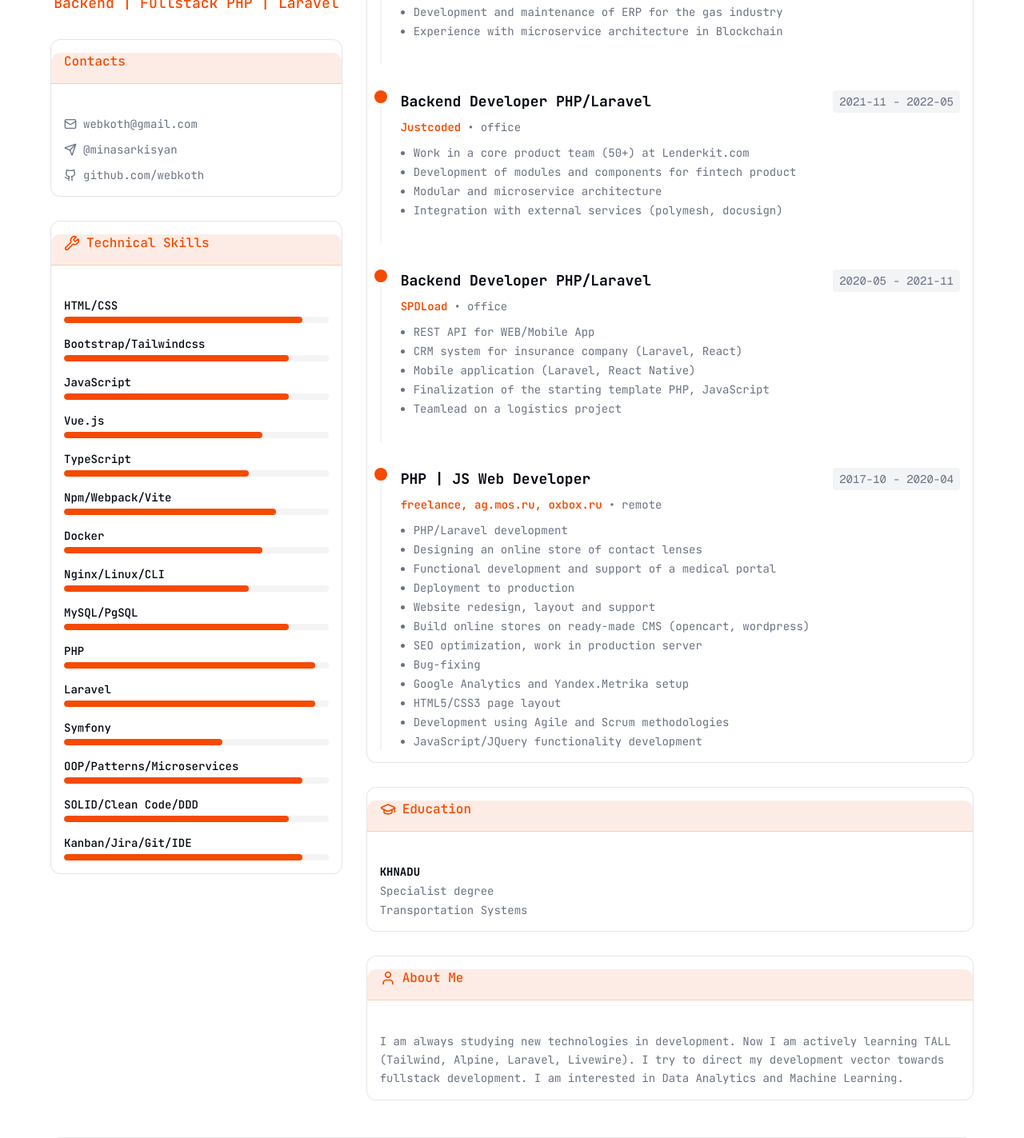
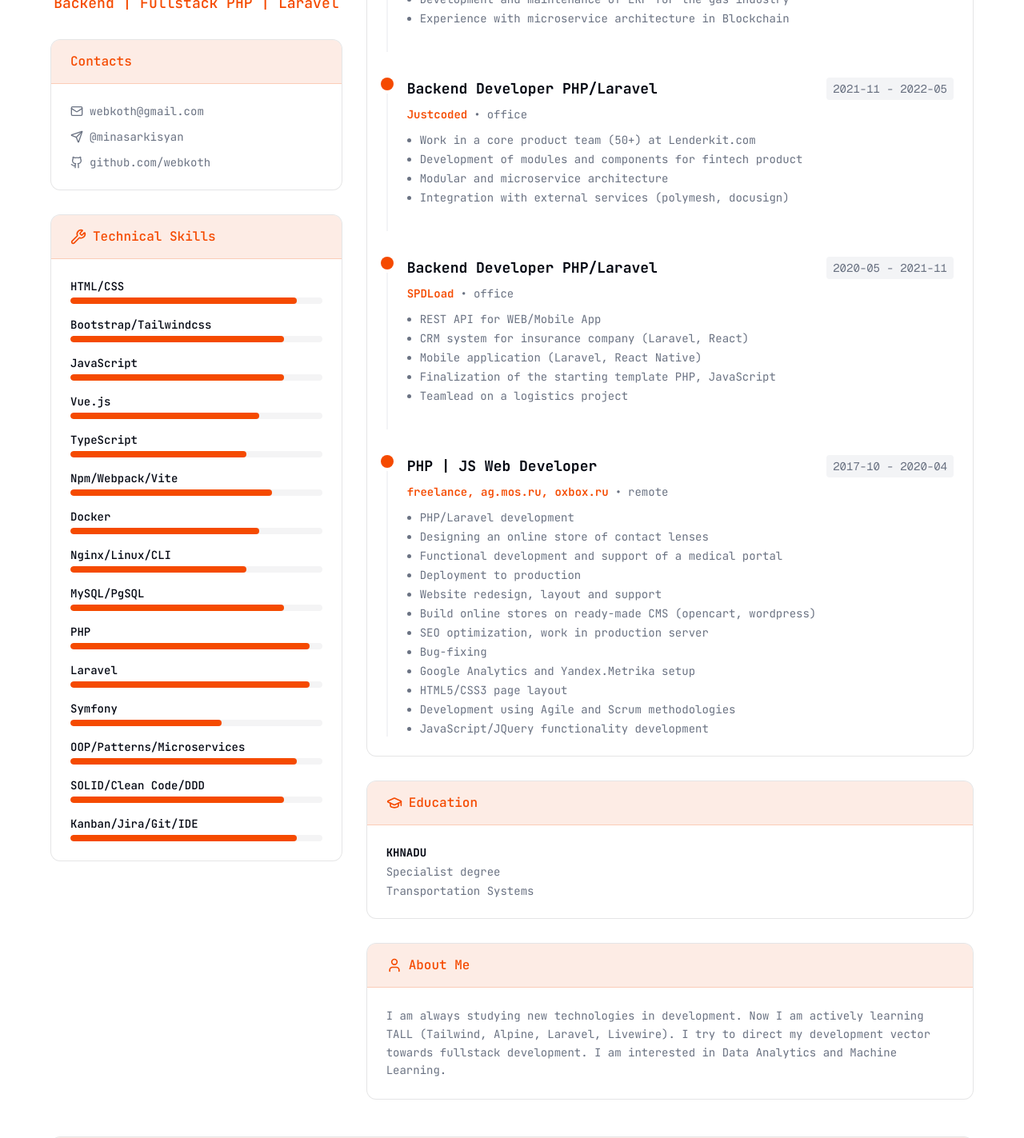
Before and after one commit to webkoth/webkoth, a Next.js app: page / in a window 1280 px wide. Shown: the part 340-1763 px from the top of the page at 80% size. Built offline with nearby package versions, Linux system fonts and the light colour scheme.

Commit message:
fixed: design

```diff
--- a/components/cv/about.tsx
+++ b/components/cv/about.tsx
@@ -9,14 +9,14 @@ interface AboutProps {
 
 export function About({ data, lang }: AboutProps) {
   return (
-    <Card>
-      <CardHeader className="bg-primary/10 border-b border-primary/20">
+    <Card className="p-0 gap-0">
+      <CardHeader className="bg-primary/10 border-b border-primary/20 px-6 py-4">
         <CardTitle className="flex items-center gap-2 text-primary">
           <User className="w-5 h-5" />
           {lang === "en" ? "About Me" : "Обо мне"}
         </CardTitle>
       </CardHeader>
-      <CardContent className="pt-6">
+      <CardContent className="p-6">
         <p className="leading-relaxed text-muted-foreground">
           {data.about}
         </p>
--- a/components/cv/contacts.tsx
+++ b/components/cv/contacts.tsx
@@ -10,11 +10,11 @@ interface ContactsProps {
 
 export function Contacts({ data, lang }: ContactsProps) {
   return (
-    <Card>
-      <CardHeader className="bg-primary/10 border-b border-primary/20">
+    <Card className="p-0 gap-0">
+      <CardHeader className="bg-primary/10 border-b border-primary/20 px-6 py-4">
         <CardTitle className="text-primary">{lang === "en" ? "Contacts" : "Контакты"}</CardTitle>
       </CardHeader>
-      <CardContent className="pt-6 space-y-3">
+      <CardContent className="p-6 space-y-3">
         {data.contacts.email && (
           <Link
             href={`mailto:${data.contacts.email}`}
--- a/components/cv/education.tsx
+++ b/components/cv/education.tsx
@@ -9,14 +9,14 @@ interface EducationProps {
 
 export function Education({ data, lang }: EducationProps) {
   return (
-    <Card>
-      <CardHeader className="bg-primary/10 border-b border-primary/20">
+    <Card className="p-0 gap-0">
+      <CardHeader className="bg-primary/10 border-b border-primary/20 px-6 py-4">
         <CardTitle className="flex items-center gap-2 text-primary">
           <GraduationCap className="w-5 h-5" />
           {lang === "en" ? "Education" : "Образование"}
         </CardTitle>
       </CardHeader>
-      <CardContent className="pt-6">
+      <CardContent className="p-6">
          <div className="space-y-1">
             <h3 className="font-bold">{data.education.university}</h3>
             <p className="text-muted-foreground">{data.education.degree}</p>
--- a/components/cv/experience.tsx
+++ b/components/cv/experience.tsx
@@ -9,14 +9,14 @@ interface ExperienceProps {
 
 export function Experience({ data, lang }: ExperienceProps) {
   return (
-    <Card>
-      <CardHeader className="bg-primary/10 border-b border-primary/20">
+    <Card className="p-0 gap-0">
+      <CardHeader className="bg-primary/10 border-b border-primary/20 px-6 py-4">
         <CardTitle className="flex items-center gap-2 text-primary">
           <Briefcase className="w-5 h-5" />
           {lang === "en" ? "Experience" : "Опыт работы"}
         </CardTitle>
       </CardHeader>
-      <CardContent className="pt-6 space-y-8">
+      <CardContent className="p-6 space-y-8">
         {data.experience.map((job, index) => (
           <div key={index} className="relative pl-6 border-l-2 border-muted pb-8 last:pb-0">
              <div className="absolute -left-[9px] top-0 h-4 w-4 rounded-full bg-primary ring-4 ring-background" />
--- a/components/cv/portfolio.tsx
+++ b/components/cv/portfolio.tsx
@@ -10,14 +10,14 @@ interface PortfolioProps {
 
 export function Portfolio({ data, lang }: PortfolioProps) {
   return (
-    <Card>
-      <CardHeader className="bg-primary/10 border-b border-primary/20">
+    <Card className="p-0 gap-0">
+      <CardHeader className="bg-primary/10 border-b border-primary/20 px-6 py-4">
         <CardTitle className="flex items-center gap-2 text-primary">
           <FolderOpen className="w-5 h-5" />
           {lang === "en" ? "Portfolio" : "Портфолио"}
         </CardTitle>
       </CardHeader>
-      <CardContent className="pt-6 space-y-6">
+      <CardContent className="p-6 space-y-6">
         {data.portfolio.map((project, index) => (
           <div key={index} className="border-b border-border pb-6 last:border-b-0 last:pb-0">
             <h3 className="font-bold text-lg mb-3">{project.title}</h3>
--- a/components/cv/skills.tsx
+++ b/components/cv/skills.tsx
@@ -11,14 +11,14 @@ interface SkillsProps {
 
 export function Skills({ data, lang }: SkillsProps) {
   return (
-    <Card>
-      <CardHeader className="bg-primary/10 border-b border-primary/20">
+    <Card className="p-0 gap-0">
+      <CardHeader className="bg-primary/10 border-b border-primary/20 px-6 py-4">
         <CardTitle className="flex items-center gap-2 text-primary">
           <Wrench className="w-5 h-5" />
           {lang === "en" ? "Technical Skills" : "Технические навыки"}
         </CardTitle>
       </CardHeader>
-      <CardContent className="pt-6 space-y-4">
+      <CardContent className="p-6 space-y-4">
         {data.skills.map((skill) => (
           <div key={skill.name}>
             <div className="flex justify-between mb-1 text-sm font-medium">
--- /dev/null
+++ b/ecosystem.config.js
@@ -0,0 +1,17 @@
+module.exports = {
+  apps: [{
+    name: 'webkoth',
+    script: 'npm',
+    args: 'start',
+    cwd: '/var/www/webkoth',
+    env: {
+      NODE_ENV: 'production',
+      PORT: 3000
+    },
+    instances: 1,
+    exec_mode: 'fork',
+    autorestart: true,
+    watch: false,
+    max_memory_restart: '1G'
+  }]
+}
```
Also changed, not shown: 1 other file (tests, documents, lock files or other folders).
